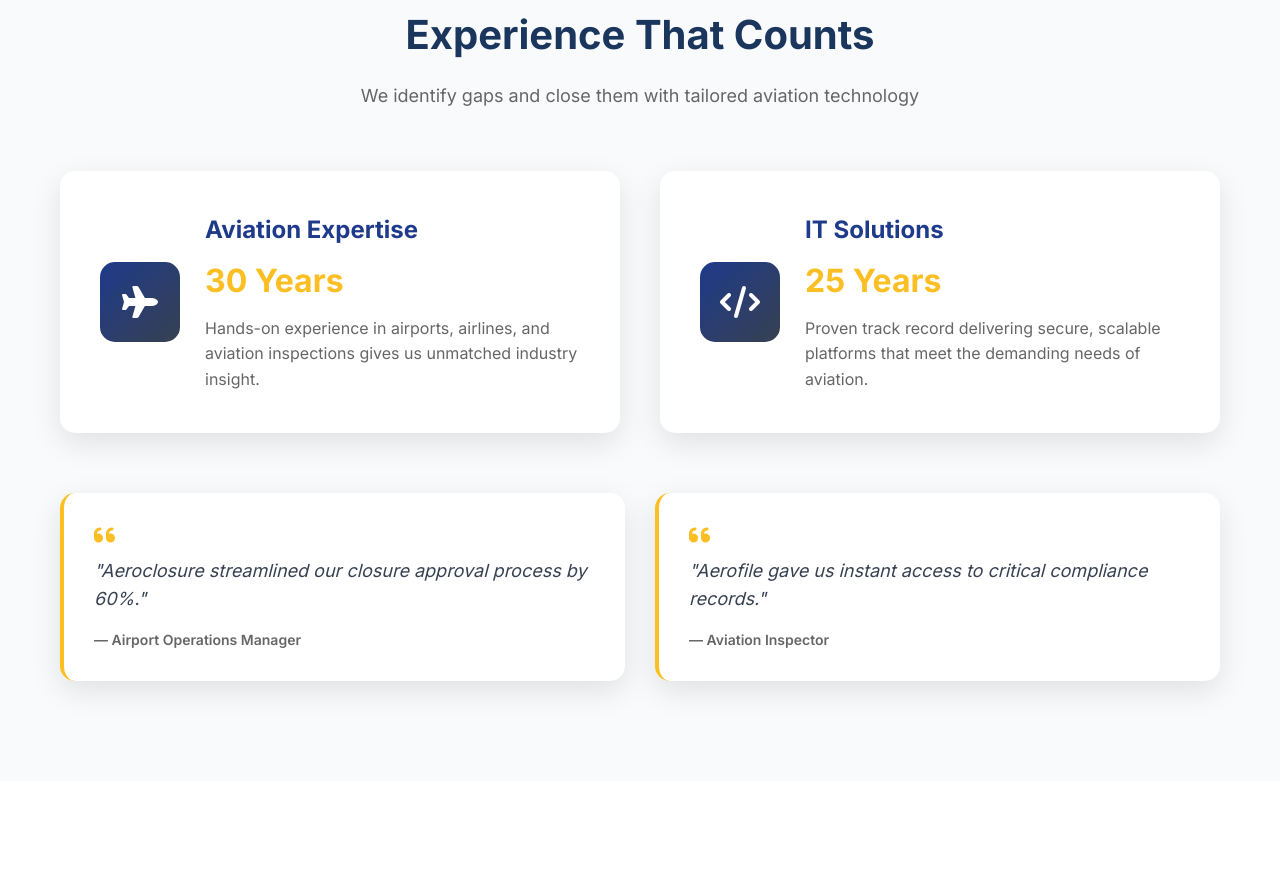
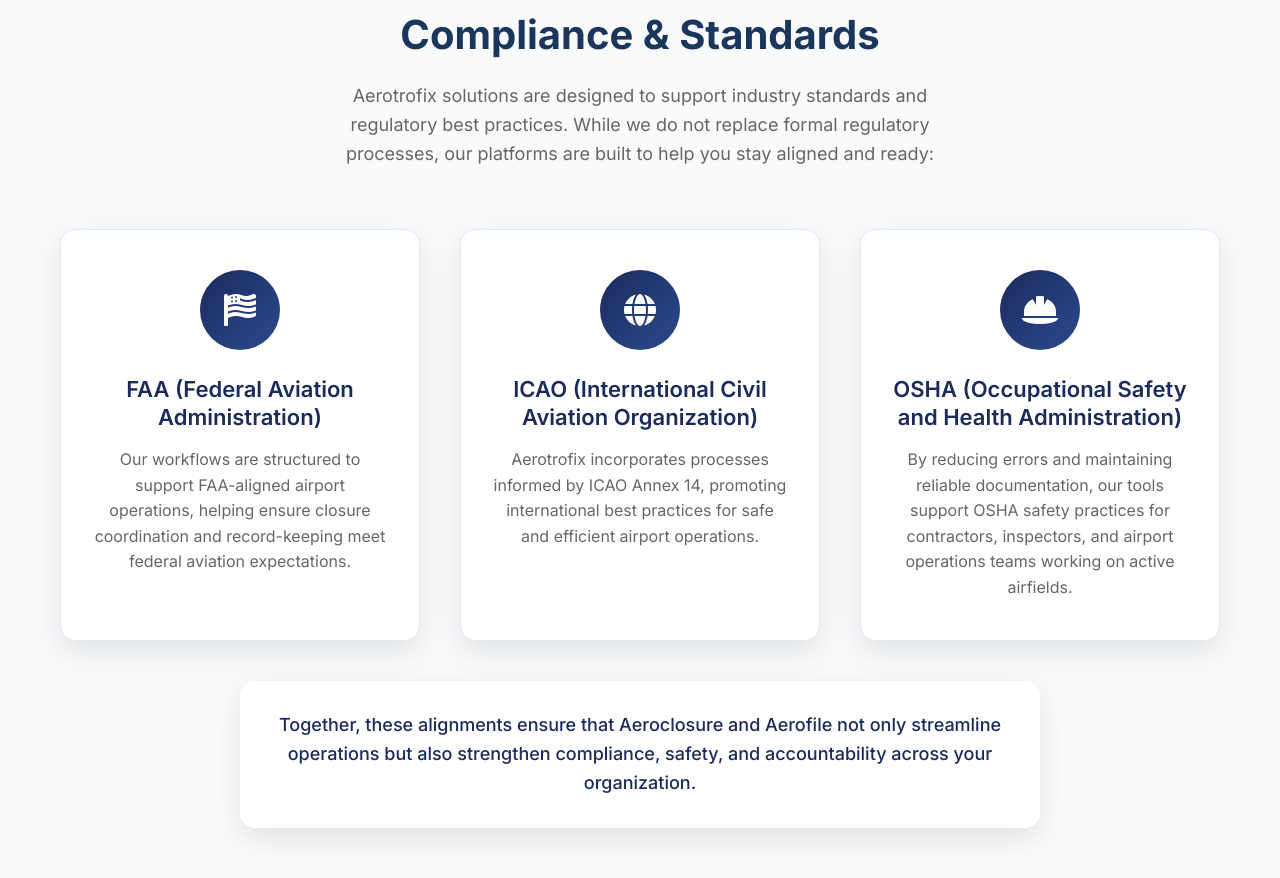
Before and after one commit to Aeroclos/aerotrofix-website, a plain HTML site: page index.html in a window 1280 px wide. Shown: the part 2491-3369 px from the top of the page. Drawn offline with Linux system fonts and the light colour scheme.

Commit message:
Enhance mobile responsiveness across all sections
- Added comprehensive mobile media queries for 768px and 480px breakpoints
- Optimized hero section for mobile with reduced height and stacked layout
- Improved navigation with proper z-index and mobile menu behavior
- Enhanced compliance section with single-column mobile layout
- Added responsive padding and spacing adjustments for all sections
- Improved button layouts and form responsiveness on mobile devices
- Maintained desktop experience while optimizing mobile user experience

```diff
--- a/index.html
+++ b/index.html
@@ -153,6 +153,42 @@
         </div>
     </section>
 
+    <!-- Compliance & Standards Section -->
+    <section class="compliance-standards">
+        <div class="container">
+            <div class="section-header">
+                <h2 class="section-title">Compliance & Standards</h2>
+                <p class="section-subtitle">Aerotrofix solutions are designed to support industry standards and regulatory best practices. While we do not replace formal regulatory processes, our platforms are built to help you stay aligned and ready:</p>
+            </div>
+            <div class="compliance-grid">
+                <div class="compliance-card">
+                    <div class="compliance-icon">
+                        <i class="fas fa-flag-usa"></i>
+                    </div>
+                    <h3 class="compliance-title">FAA (Federal Aviation Administration)</h3>
+                    <p class="compliance-description">Our workflows are structured to support FAA-aligned airport operations, helping ensure closure coordination and record-keeping meet federal aviation expectations.</p>
+                </div>
+                <div class="compliance-card">
+                    <div class="compliance-icon">
+                        <i class="fas fa-globe"></i>
+                    </div>
+                    <h3 class="compliance-title">ICAO (International Civil Aviation Organization)</h3>
+                    <p class="compliance-description">Aerotrofix incorporates processes informed by ICAO Annex 14, promoting international best practices for safe and efficient airport operations.</p>
+                </div>
+                <div class="compliance-card">
+                    <div class="compliance-icon">
+                        <i class="fas fa-hard-hat"></i>
+                    </div>
+                    <h3 class="compliance-title">OSHA (Occupational Safety and Health Administration)</h3>
+                    <p class="compliance-description">By reducing errors and maintaining reliable documentation, our tools support OSHA safety practices for contractors, inspectors, and airport operations teams working on active airfields.</p>
+                </div>
+            </div>
+            <div class="compliance-summary">
+                <p>Together, these alignments ensure that Aeroclosure and Aerofile not only streamline operations but also strengthen compliance, safety, and accountability across your organization.</p>
+            </div>
+        </div>
+    </section>
+
     <!-- Why Aerotrofix Section -->
     <section class="why-aerotrofix">
         <div class="container">
@@ -180,24 +216,6 @@
                         <div class="experience-years">25 Years</div>
                         <p class="experience-description">Proven track record delivering secure, scalable platforms that meet the demanding needs of aviation.</p>
                     </div>
-                </div>
-            </div>
-
-            <!-- Testimonials -->
-            <div class="testimonials">
-                <div class="testimonial-card">
-                    <div class="testimonial-quote">
-                        <i class="fas fa-quote-left"></i>
-                        <p>"Aeroclosure streamlined our closure approval process by 60%."</p>
-                    </div>
-                    <div class="testimonial-author">— Airport Operations Manager</div>
-                </div>
-                <div class="testimonial-card">
-                    <div class="testimonial-quote">
-                        <i class="fas fa-quote-left"></i>
-                        <p>"Aerofile gave us instant access to critical compliance records."</p>
-                    </div>
-                    <div class="testimonial-author">— Aviation Inspector</div>
                 </div>
             </div>
         </div>
--- a/styles.css
+++ b/styles.css
@@ -496,6 +496,80 @@
     box-shadow: 0 2px 5px rgba(0, 0, 0, 0.1);
 }
 
+/* Compliance & Standards Section */
+.compliance-standards {
+    padding: 100px 0;
+    background-color: #f8fafc;
+}
+
+.compliance-grid {
+    display: grid;
+    grid-template-columns: repeat(auto-fit, minmax(350px, 1fr));
+    gap: 40px;
+    margin-bottom: 40px;
+}
+
+.compliance-card {
+    background: white;
+    padding: 40px 30px;
+    border-radius: 15px;
+    box-shadow: 0 10px 30px rgba(0, 0, 0, 0.1);
+    text-align: center;
+    transition: all 0.3s ease;
+    border: 1px solid #e2e8f0;
+}
+
+.compliance-card:hover {
+    transform: translateY(-10px);
+    box-shadow: 0 20px 40px rgba(0, 0, 0, 0.15);
+    border-color: var(--warm-gold);
+}
+
+.compliance-icon {
+    width: 80px;
+    height: 80px;
+    background: linear-gradient(135deg, var(--primary-blue), var(--secondary-blue));
+    border-radius: 50%;
+    display: flex;
+    align-items: center;
+    justify-content: center;
+    color: white;
+    font-size: 2rem;
+    margin: 0 auto 25px;
+}
+
+.compliance-title {
+    font-size: 1.375rem;
+    font-weight: 600;
+    color: var(--primary-blue);
+    margin-bottom: 15px;
+    line-height: 1.3;
+}
+
+.compliance-description {
+    color: #666;
+    line-height: 1.6;
+    margin-bottom: 0;
+}
+
+.compliance-summary {
+    text-align: center;
+    max-width: 800px;
+    margin: 0 auto;
+    padding: 30px;
+    background: white;
+    border-radius: 15px;
+    box-shadow: 0 10px 30px rgba(0, 0, 0, 0.1);
+}
+
+.compliance-summary p {
+    font-size: 1.125rem;
+    color: var(--primary-blue);
+    font-weight: 500;
+    line-height: 1.6;
+    margin: 0;
+}
+
 /* Why Aerotrofix Section */
 .why-aerotrofix {
     padding: 100px 0;
@@ -873,6 +947,7 @@
         box-shadow: 0 10px 27px rgba(0, 0, 0, 0.05);
         padding: 20px 0;
         gap: 0;
+        z-index: 1000;
     }
 
     .nav-menu.active {
@@ -887,10 +962,16 @@
         grid-template-columns: 1fr;
         text-align: center;
         gap: 40px;
+        padding: 20px 0;
+    }
+
+    .hero-visual {
+        height: 300px;
     }
 
     .hero-title {
         font-size: 2.5rem;
+        line-height: 1.2;
     }
 
     .hero-subtitle {
@@ -899,6 +980,12 @@
 
     .section-title {
         font-size: 2rem;
+        text-align: center;
+    }
+
+    .section-subtitle {
+        font-size: 1rem;
+        text-align: center;
     }
 
     .about-text {
@@ -907,6 +994,30 @@
 
     .solutions-grid {
         grid-template-columns: 1fr;
+        gap: 30px;
+    }
+
+    .solution-card {
+        margin: 0 10px;
+    }
+
+    .compliance-grid {
+        grid-template-columns: 1fr;
+        gap: 30px;
+    }
+
+    .compliance-card {
+        padding: 30px 20px;
+        margin: 0 10px;
+    }
+
+    .compliance-title {
+        font-size: 1.25rem;
+    }
+
+    .compliance-summary {
+        padding: 20px;
+        margin: 30px 10px 0;
     }
 
     .experience-grid {
@@ -937,6 +1048,18 @@
 
     .hero-buttons {
         justify-content: center;
+        flex-direction: column;
+        gap: 15px;
+        align-items: center;
+    }
+
+    /* Mobile section padding */
+    .hero, .about, .solutions, .compliance-standards, .why-aerotrofix, .contact {
+        padding: 60px 0;
+    }
+
+    .container {
+        padding: 0 15px;
     }
 }
 
@@ -956,6 +1079,30 @@
 
     .solution-card {
         padding: 30px 20px;
+    }
+
+    .compliance-card {
+        padding: 25px 15px;
+    }
+
+    .compliance-icon {
+        width: 60px;
+        height: 60px;
+        font-size: 1.5rem;
+        margin-bottom: 20px;
+    }
+
+    .compliance-title {
+        font-size: 1.125rem;
+        line-height: 1.4;
+    }
+
+    .compliance-summary {
+        padding: 15px;
+    }
+
+    .compliance-summary p {
+        font-size: 1rem;
     }
 
     .experience-card {
```
